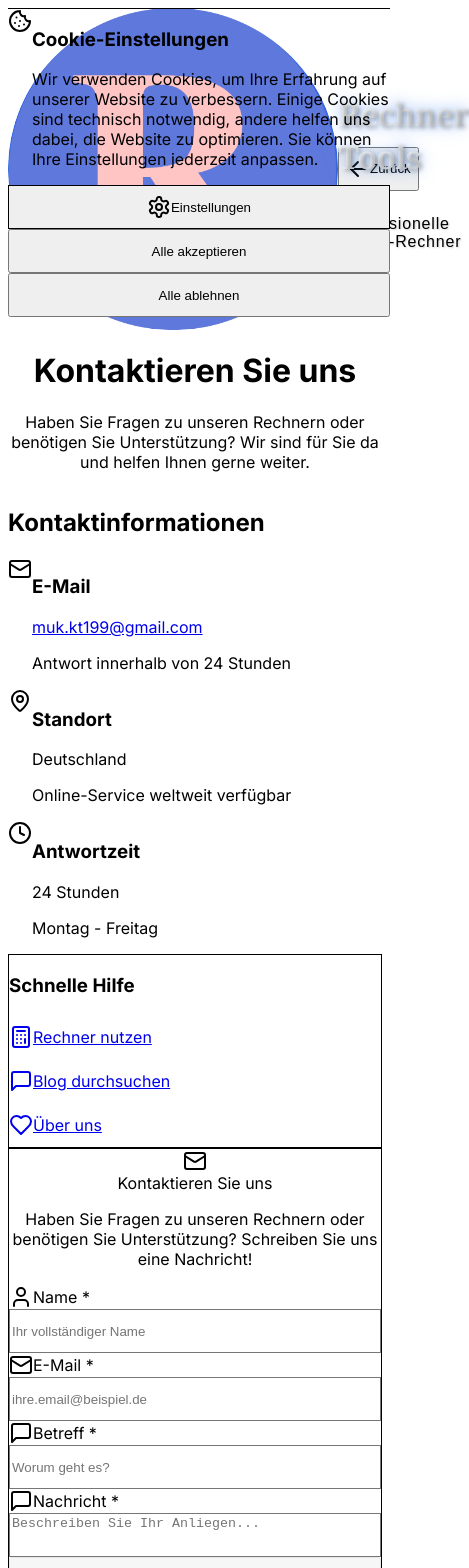
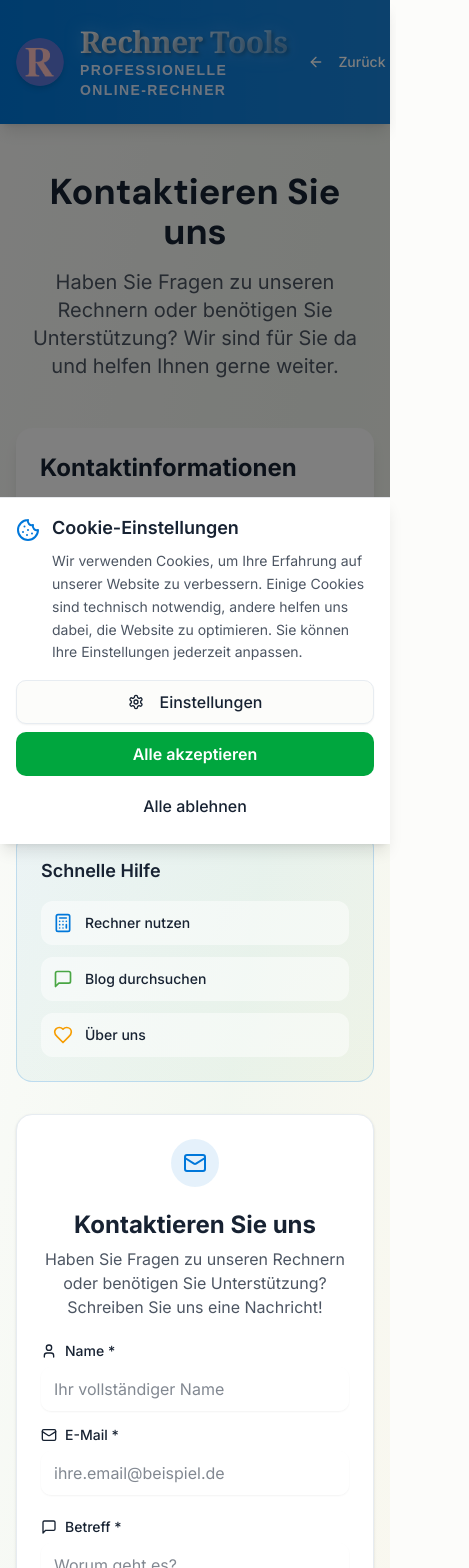
Before and after one commit to wilsonjerry252-lang/rechner-Tools, a Next.js app: page /kontakt in a window 390 px wide. Shown: the top 1568 px of the page, 469 px wide, since content can reach past the window. Built offline with nearby package versions, Linux system fonts and the light colour scheme; a web font is replaced by a local one.

Commit message:
🔧 FIX: Restore complete CSS styling with proper Tailwind imports and mobile performance optimizations

```diff
--- a/app/globals.css
+++ b/app/globals.css
@@ -1,6 +1,7 @@
-@tailwind base;
-@tailwind components;
-@tailwind utilities;
+@import "tailwindcss";
+@import "tw-animate-css";
+
+@custom-variant dark (&:is(.dark *));
 
 /* Mobile Performance Optimizations */
 @media (max-width: 768px) {
@@ -61,26 +62,30 @@ body {
 
 /* Logo styling */
 .logo-text {
-  font-family: 'Georgia', serif;
+  font-family: 'Georgia', 'Times New Roman', serif;
   text-shadow: 2px 2px 4px rgba(0, 0, 0, 0.3);
   letter-spacing: -0.02em;
+  transition: all 0.3s ease;
 }
 
 .logo-subtitle {
   font-family: 'Arial', sans-serif;
-  text-shadow: 1px 1px 2px rgba(0, 0, 0, 0.2);
-  letter-spacing: 0.05em;
+  letter-spacing: 0.1em;
+  text-transform: uppercase;
+  font-weight: 600;
+  transition: all 0.3s ease;
 }
 
 .logo-gradient {
-  background: linear-gradient(135deg, #f8fafc 0%, #e2e8f0 100%);
+  background: linear-gradient(135deg, #ffffff 0%, #e3f2fd 25%, #bbdefb 50%, #90caf9 75%, #64b5f6 100%);
   -webkit-background-clip: text;
   -webkit-text-fill-color: transparent;
   background-clip: text;
 }
 
 .logo-glow {
-  filter: drop-shadow(0 0 8px rgba(59, 130, 246, 0.5));
+  filter: drop-shadow(0 0 8px rgba(100, 181, 246, 0.6));
+  transition: all 0.3s ease;
 }
 
 .logo-container:hover .logo-text {
@@ -89,18 +94,207 @@ body {
 }
 
 .logo-container:hover .logo-glow {
-  filter: drop-shadow(0 0 12px rgba(59, 130, 246, 0.7));
+  filter: drop-shadow(0 0 12px rgba(100, 181, 246, 0.8));
+  transform: scale(1.02);
 }
 
 .logo-container:hover .logo-subtitle {
-  animation: pulse 2s infinite;
+  color: #ffffff !important;
+  transform: translateY(-1px);
 }
 
-@keyframes pulse {
-  0%, 100% {
-    opacity: 1;
+:root {
+  /* Enhanced color scheme with better contrast and modern feel */
+  --background: oklch(0.99 0.002 106.423); /* Slightly brighter background */
+  --foreground: oklch(0.25 0.035 256.848); /* Deeper dark gray for better contrast */
+  --card: oklch(1 0 0); /* Pure white cards */
+  --card-foreground: oklch(0.25 0.035 256.848);
+  --popover: oklch(1 0 0);
+  --popover-foreground: oklch(0.25 0.035 256.848);
+  --primary: oklch(0.569 0.175 252.417); /* #007BFF - Blue primary */
+  --primary-foreground: oklch(1 0 0);
+  --secondary: oklch(0.647 0.162 142.495); /* #28A745 - Green */
+  --secondary-foreground: oklch(1 0 0);
+  --muted: oklch(0.97 0.003 106.423); /* Softer muted background */
+  --muted-foreground: oklch(0.45 0.025 256.848); /* Better muted text contrast */
+  --accent: oklch(0.769 0.171 70.67); /* #FFC107 - Orange accent */
+  --accent-foreground: oklch(0.25 0.035 256.848);
+  --destructive: oklch(0.577 0.245 27.325);
+  --destructive-foreground: oklch(1 0 0);
+  --border: oklch(0.94 0.008 252.37); /* Softer borders */
+  --input: oklch(1 0 0);
+  --ring: oklch(0.569 0.175 252.417 / 0.3); /* Softer focus rings */
+  --chart-1: oklch(0.569 0.175 252.417);
+  --chart-2: oklch(0.647 0.162 142.495);
+  --chart-3: oklch(0.769 0.171 70.67);
+  --chart-4: oklch(0.25 0.035 256.848);
+  --chart-5: oklch(0.828 0.189 84.429);
+  --radius: 0.75rem; /* Increased border radius for modern look */
+  --sidebar: oklch(0.995 0.001 106.423); /* Slightly off-white sidebar */
+  --sidebar-foreground: oklch(0.25 0.035 256.848);
+  --sidebar-primary: oklch(0.569 0.175 252.417);
+  --sidebar-primary-foreground: oklch(1 0 0);
+  --sidebar-accent: oklch(0.769 0.171 70.67);
+  --sidebar-accent-foreground: oklch(0.25 0.035 256.848);
+  --sidebar-border: oklch(0.94 0.008 252.37);
+  --sidebar-ring: oklch(0.569 0.175 252.417 / 0.3);
+
+  /* Added custom shadow variables for enhanced depth */
+  --shadow-sm: 0 1px 2px 0 rgb(0 0 0 / 0.05);
+  --shadow-md: 0 4px 6px -1px rgb(0 0 0 / 0.1), 0 2px 4px -2px rgb(0 0 0 / 0.1);
+  --shadow-lg: 0 10px 15px -3px rgb(0 0 0 / 0.1), 0 4px 6px -4px rgb(0 0 0 / 0.1);
+  --shadow-xl: 0 20px 25px -5px rgb(0 0 0 / 0.1), 0 8px 10px -6px rgb(0 0 0 / 0.1);
+}
+
+.dark {
+  --background: oklch(0.145 0 0);
+  --foreground: oklch(0.985 0 0);
+  --card: oklch(0.165 0 0);
+  --card-foreground: oklch(0.985 0 0);
+  --popover: oklch(0.165 0 0);
+  --popover-foreground: oklch(0.985 0 0);
+  --primary: oklch(0.569 0.175 252.417);
+  --primary-foreground: oklch(1 0 0);
+  --secondary: oklch(0.647 0.162 142.495);
+  --secondary-foreground: oklch(1 0 0);
+  --muted: oklch(0.269 0 0);
+  --muted-foreground: oklch(0.708 0 0);
+  --accent: oklch(0.769 0.171 70.67);
+  --accent-foreground: oklch(0.145 0 0);
+  --destructive: oklch(0.396 0.141 25.723);
+  --destructive-foreground: oklch(0.637 0.237 25.331);
+  --border: oklch(0.269 0 0);
+  --input: oklch(0.269 0 0);
+  --ring: oklch(0.439 0 0);
+  --chart-1: oklch(0.569 0.175 252.417);
+  --chart-2: oklch(0.647 0.162 142.495);
+  --chart-3: oklch(0.769 0.171 70.67);
+  --chart-4: oklch(0.627 0.265 303.9);
+  --chart-5: oklch(0.645 0.246 16.439);
+  --sidebar: oklch(0.185 0 0);
+  --sidebar-foreground: oklch(0.985 0 0);
+  --sidebar-primary: oklch(0.569 0.175 252.417);
+  --sidebar-primary-foreground: oklch(1 0 0);
+  --sidebar-accent: oklch(0.769 0.171 70.67);
+  --sidebar-accent-foreground: oklch(0.185 0 0);
+  --sidebar-border: oklch(0.269 0 0);
+  --sidebar-ring: oklch(0.439 0 0);
+}
+
+@theme inline {
+  --color-background: var(--background);
+  --color-foreground: var(--foreground);
+  --color-card: var(--card);
+  --color-card-foreground: var(--card-foreground);
+  --color-popover: var(--popover);
+  --color-popover-foreground: var(--popover-foreground);
+  --color-primary: var(--primary);
+  --color-primary-foreground: var(--primary-foreground);
+  --color-secondary: var(--secondary);
+  --color-secondary-foreground: var(--secondary-foreground);
+  --color-muted: var(--muted);
+  --color-muted-foreground: var(--muted-foreground);
+  --color-accent: var(--accent);
+  --color-accent-foreground: var(--accent-foreground);
+  --color-destructive: var(--destructive);
+  --color-destructive-foreground: var(--destructive-foreground);
+  --color-border: var(--border);
+  --color-input: var(--input);
+  --color-ring: var(--ring);
+  --color-chart-1: var(--chart-1);
+  --color-chart-2: var(--chart-2);
+  --color-chart-3: var(--chart-3);
+  --color-chart-4: var(--chart-4);
+  --color-chart-5: var(--chart-5);
+  --radius-sm: calc(var(--radius) - 4px);
+  --radius-md: calc(var(--radius) - 2px);
+  --radius-lg: var(--radius);
+  --radius-xl: calc(var(--radius) + 4px);
+  --color-sidebar: var(--sidebar);
+  --color-sidebar-foreground: var(--sidebar-foreground);
+  --color-sidebar-primary: var(--sidebar-primary);
+  --color-sidebar-primary-foreground: var(--sidebar-primary-foreground);
+  --color-sidebar-accent: var(--sidebar-accent);
+  --color-sidebar-accent-foreground: var(--sidebar-accent-foreground);
+  --color-sidebar-border: var(--sidebar-border);
+  --color-sidebar-ring: var(--sidebar-ring);
+
+  /* Updated typography to use DM Sans for headings and Inter for body */
+  --font-sans: "Inter", ui-sans-serif, system-ui, sans-serif;
+  --font-serif: "DM Sans", ui-serif, Georgia, serif;
+  --font-mono: ui-monospace, SFMono-Regular, "SF Mono", Monaco, Consolas, "Liberation Mono", "Courier New", monospace;
+}
+
+@layer base {
+  * {
+    @apply border-border outline-ring/50;
   }
-  50% {
-    opacity: 0.8;
+  body {
+    @apply bg-background text-foreground font-sans;
+  }
+  html {
+    scroll-behavior: smooth;
+  }
+
+  /* Added custom utility classes for enhanced shadows and animations */
+  .card-shadow {
+    box-shadow: var(--shadow-md);
+  }
+
+  .card-shadow-hover {
+    box-shadow: var(--shadow-lg);
+  }
+
+  .result-highlight {
+    background: linear-gradient(135deg, rgb(0 123 255 / 0.05) 0%, rgb(40 167 69 / 0.05) 100%);
+    border: 1px solid rgb(0 123 255 / 0.1);
+  }
+
+  .button-gradient {
+    background: linear-gradient(135deg, var(--primary) 0%, oklch(0.6 0.18 250) 100%);
+  }
+
+  .button-gradient:hover {
+    background: linear-gradient(135deg, oklch(0.55 0.18 252) 0%, oklch(0.58 0.19 248) 100%);
+  }
+
+  /* Added explicit placeholder styling for consistent grayed appearance */
+  .placeholder\:text-muted-foreground::placeholder {
+    color: hsl(var(--muted-foreground));
+    opacity: 0.7;
+  }
+
+  input::placeholder,
+  textarea::placeholder {
+    color: hsl(var(--muted-foreground));
+    opacity: 0.7;
+  }
+
+  select:invalid {
+    color: hsl(var(--muted-foreground));
+    opacity: 0.7;
   }
 }
+
+/* Added smooth transitions and animations */
+@layer utilities {
+  .transition-all-smooth {
+    transition: all 0.3s cubic-bezier(0.4, 0, 0.2, 1);
+  }
+
+  .hover-lift {
+    transition: transform 0.2s ease-in-out, box-shadow 0.2s ease-in-out;
+  }
+
+  .hover-lift:hover {
+    transform: translateY(-2px);
+  }
+}
+
+#v0-built-with-button-9e6f75ca-72d5-4a58-8878-b70a4089d3ab {
+  display: none !important;
+}
+
+[id^="v0-built-with-button"] {
+  display: none !important;
+}
```
